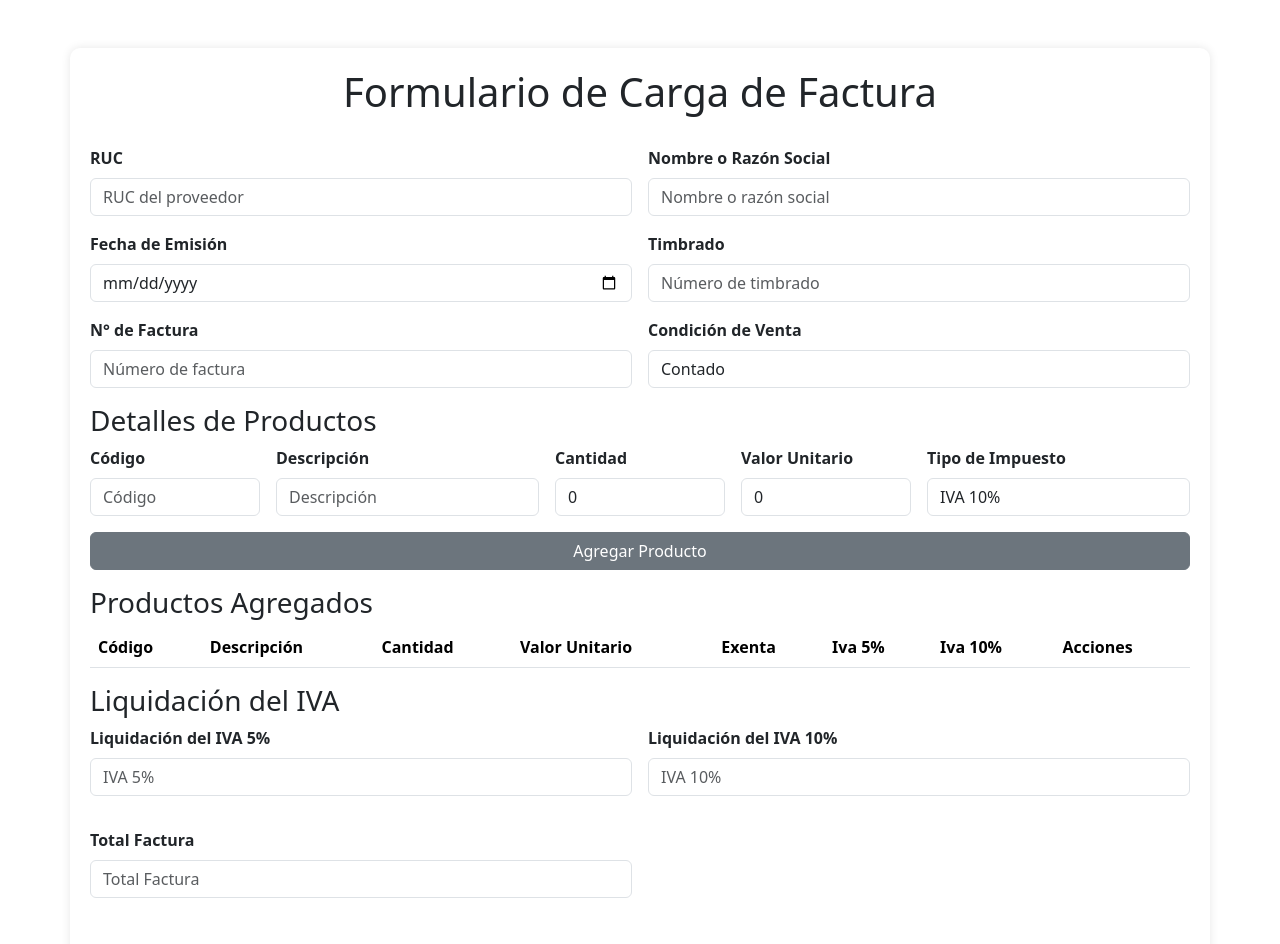
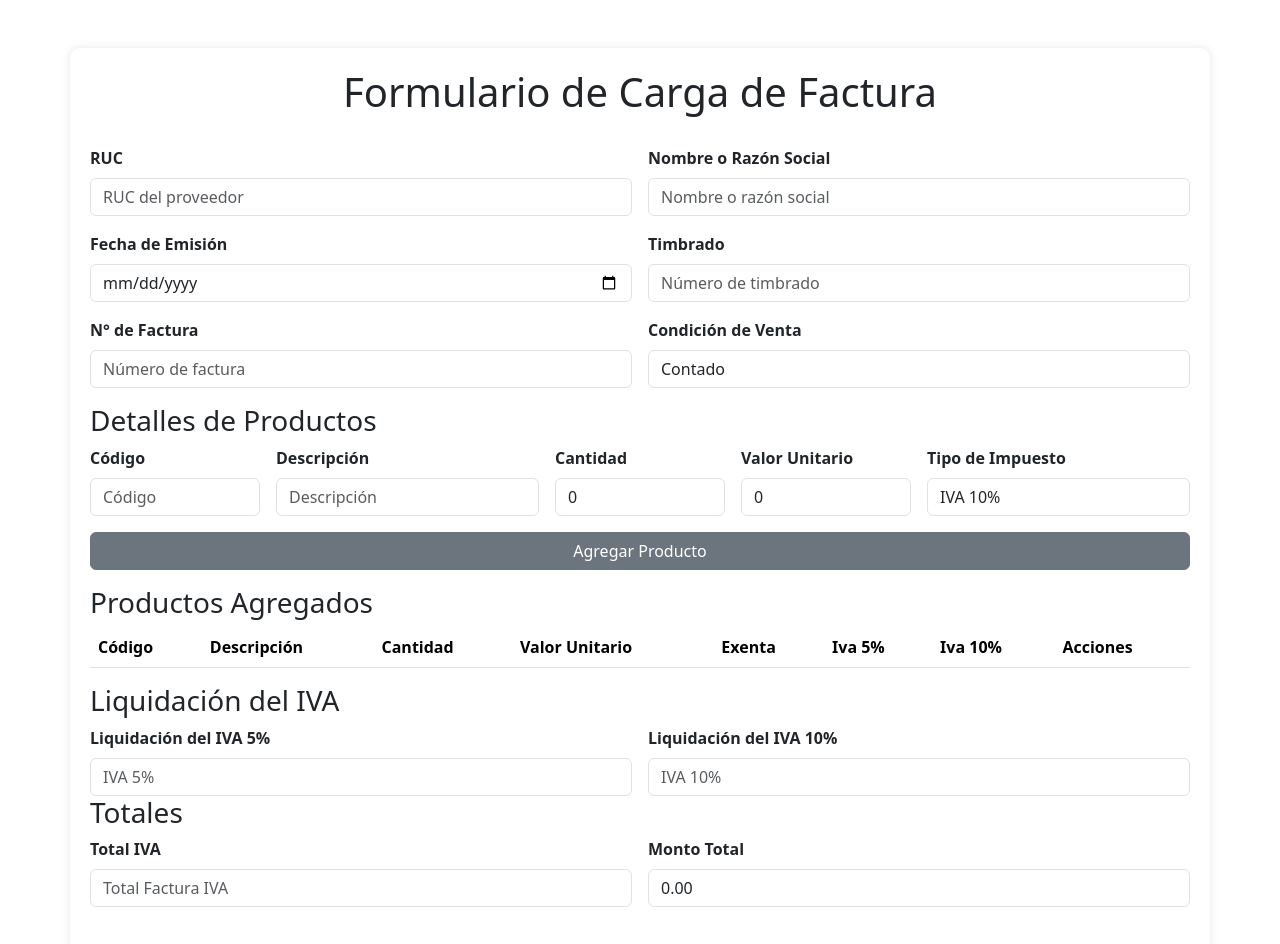
Before and after one commit to rodrigoWq/front-web-punto-de-venta, a Vue app: page /factura in a window 1280 px wide. Shown: the top 944 px of the page. Built offline with nearby package versions, Linux system fonts and the light colour scheme.

Commit message:
Iva fixes factura.vue

```diff
--- a/src/models/Factura.js
+++ b/src/models/Factura.js
@@ -34,12 +34,12 @@ export default class Factura {
       sumIva10  += Number(prod.iva10)  || 0;
     });
 
-    this.totalIvaExenta = sumExenta;
-    this.totalIva5      = sumIva5;
-    if (sumIva10 > 0) {
-      sumIva10 = sumIva10 / 11;   // 10% de IVA
-    }
-    this.totalIva10     = sumIva10;
-    this.totalFactura   = sumExenta + sumIva5 + sumIva10;
+    const r = n => Number(n.toFixed(2))
+
+    this.totalIvaExenta = r(sumExenta);
+    this.totalIva5      = r(sumIva5);
+    this.totalIva10     = r(sumIva10);
+    this.totalFactura   = r(sumIva5 + sumIva10);
+
   }
 }
--- a/src/models/Producto.js
+++ b/src/models/Producto.js
@@ -1,41 +1,52 @@
 // src/models/Producto.js
 export default class Producto {
   constructor({
-    id_detalle = null,
-    producto_id,
-    cantidad,
-    codigo_producto,
-    descripcion,
-    precio_unitario_bruto,
-    descuento,
-    precio_unitario_neto,
-    iva,
-    tipo_iva_id,
+    producto_id          = null,
+    cantidad             = 0,
+    codigo_producto      = '',
+    descripcion          = '',
+    precio_unitario_neto = 0,
+    tipo_iva_id          = 3
   }) {
-    // Asignar el identificador; se puede usar id_detalle según la lógica de negocio
-    this.id = id_detalle;
-    this.producto_id = producto_id || null;
-    this.descuento = descuento || 0;
-    this.precioUnitarioNeto = Number(precio_unitario_neto) || 0;
-    // Capturar el código del producto
-    this.codigo = codigo_producto || '';
-    // Capturar la descripción
-    this.descripcion = descripcion || '';
-    // Convertir cantidad a número
-    this.cantidad = Number(cantidad);
-    // Valor unitario a partir del precio_unitario_bruto
-    this.valorUnitario = Number(precio_unitario_bruto);
-    // Determinar el tipo de impuesto basándose en tipo_iva_id:
-    // 1 = IVA 10%, 2 = IVA 5%, de lo contrario se considera exenta.
-    this.tipoImpuesto = tipo_iva_id === 1 ? 'iva_10' : (tipo_iva_id === 2 ? 'iva_5' : 'exenta');
-    // Asignar impuestos según el tipo.
-    this.iva10 = this.tipoImpuesto === 'iva_10' ? Number(iva) : 0;
-    this.iva5 = this.tipoImpuesto === 'iva_5' ? Number(iva) : 0;
-    this.exenta = this.tipoImpuesto === 'exenta' ? Number(precio_unitario_bruto) * Number(cantidad) : 0;
+
+    this.producto_id  = producto_id;
+
+    this.codigo_producto = codigo_producto;
+    this.descripcion     = descripcion;
+
+    this.cantidad        = Number(cantidad) || 0;
+    this.precio_unitario_neto   = Number(precio_unitario_neto) || 0;
+
+
+    this.tipo_iva_id = Number(tipo_iva_id);
+    this.tipoImpuesto = this.tipo_iva_id === 1 || this.tipo_iva_id === 10
+                          ? 'iva_10'
+                          : this.tipo_iva_id === 2 ? 'iva_5' : 'exenta';
+
+
+    // Calcula las bases para IVA o exenta.
+    const base = this.cantidad * this.precio_unitario_neto;
+    if (this.tipoImpuesto === 'iva_10') {
+      // Se asume que el monto de IVA se calcula dividiendo la base entre 11 (ya que la base es el 90.9%)
+      this.iva10 = base / 11;
+      this.iva5 = 0;
+      this.exenta = 0;
+    } else if (this.tipoImpuesto === 'iva_5') {
+      // Si el 5% se calcula, se hace de forma similar. (Adapta la fórmula según tu necesidad)
+      this.iva5 = base / 21;  // por ejemplo
+      this.iva10 = 0;
+      this.exenta = 0;
+    } else {
+      // Exenta: toda la base va a exenta.
+      this.exenta = base;
+      this.iva10 = 0;
+      this.iva5 = 0;
+    }
+
   }
 
-    calcularTotal() {
-      this.totalProducto = this.cantidad * this.valorUnitario;
-      return this.totalProducto;
-    }
+  calcularTotal() {
+    this.totalProducto = this.cantidad * this.precio_unitario_neto;
+    return this.totalProducto;
   }
+}
--- a/src/views/Factura.vue
+++ b/src/views/Factura.vue
@@ -47,7 +47,7 @@
         </div>
         <div class="col-md-3">
           <label class="form-label">Descripción</label>
-          <input type="text" v-model="productoData.descripcion" class="form-control" placeholder="Descripción" @keydown.enter.prevent :readonly="readOnly" />
+          <input type="text" v-model="productoData.descripcion" class="form-control" placeholder="Descripción" @keydown.enter.prevent readOnly />
         </div>
         <div class="col-md-2">
           <label class="form-label">Cantidad</label>
@@ -55,11 +55,11 @@
         </div>
         <div class="col-md-2">
           <label class="form-label">Valor Unitario</label>
-          <input type="number" v-model.number="productoData.valorUnitario" class="form-control" placeholder="Valor Unitario" @keydown.enter.prevent :readonly="readOnly"/>
+          <input type="number" v-model.number="productoData.precio_unitario_neto" class="form-control" placeholder="Valor Unitario" @keydown.enter.prevent :readonly="readOnly"/>
         </div>
         <div class="col-md-3">
           <label class="form-label">Tipo de Impuesto</label>
-          <select v-model="productoData.tipoImpuesto" class="form-control" @keydown.enter.prevent :readonly="readOnly">
+          <select v-model="productoData.tipo_iva_id" class="form-control" @keydown.enter.prevent readOnly>
             <option :value="3">Exenta</option>
             <option :value="2">IVA 5%</option>
             <option :value="1">IVA 10%</option>
@@ -85,36 +85,34 @@
       <AppTable :headers="['Código', 'Descripción', 'Cantidad', 'Valor Unitario', 'Exenta', 'Iva 5%', 'Iva 10%', 'Acciones']">
         <tr v-for="(producto, index) in factura.productos" :key="index">
           <td>
-            <input v-if="productoEditandoIndex === index" v-model="productoData.codigo" class="form-control form-control-sm" />
-            <span v-else>{{ producto.codigo_producto}}</span>
+            <span>{{ producto.codigo_producto}}</span>
           </td>
           <td>
-            <input v-if="productoEditandoIndex === index" v-model="productoData.descripcion" class="form-control form-control-sm" />
-            <span v-else>{{ producto.descripcion }}</span>
+            <span>{{ producto.descripcion }}</span>
           </td>
           <td>
             <input v-if="productoEditandoIndex === index" v-model.number="productoData.cantidad" type="number" class="form-control form-control-sm" />
             <span v-else>{{ producto.cantidad }}</span>
           </td>
           <td>
-            <input v-if="productoEditandoIndex === index" v-model.number="productoData.precioUnitarioNeto" type="number" class="form-control form-control-sm" />
-            <span v-else>{{ producto.precio_unitario_bruto }}</span>
+            <input v-if="productoEditandoIndex === index" v-model.number="productoData.precio_unitario_neto" type="number" class="form-control form-control-sm" />
+            <span v-else>{{ producto.precio_unitario_neto  }}</span>
           </td>
           <td>
             <span v-if="producto.tipo_iva_id === 3">
-              {{ producto.cantidad * producto.precio_unitario_bruto }}
+              {{ producto.cantidad * producto.precio_unitario_neto }}
             </span>
             <span v-else></span>
           </td>
           <td>
             <span v-if="producto.tipo_iva_id === 2">
-              {{ producto.cantidad * producto.precio_unitario_bruto }}
+              {{ producto.cantidad * producto.precio_unitario_neto }}
             </span>
             <span v-else></span>
           </td>
           <td>
-            <span v-if="producto.tipo_iva_id === 1">
-              {{ producto.cantidad * producto.precio_unitario_bruto }}
+            <span v-if="producto.tipo_iva_id === 1 || producto.tipo_iva_id === 10">
+              {{ producto.cantidad * producto.precio_unitario_neto }}
             </span>
             <span v-else></span>
           </td>
@@ -139,20 +137,25 @@
           <div class="row g-3">
             <div class="col-md-6">
               <label for="iva_5" class="form-label">Liquidación del IVA 5%</label>
-              <input type="number" class="form-control" id="iva_5" :value="factura.totalIva5" placeholder="IVA 5%"  />
+              <input type="number" class="form-control" id="iva_5" :value="factura.totalIva5" placeholder="IVA 5%" readonly  />
             </div>
             <div class="col-md-6">
               <label for="iva_10" class="form-label">Liquidación del IVA 10%</label>
-              <input type="number" class="form-control" id="iva_10" :value="factura.totalIva10" placeholder="IVA 10%"  />
+              <input type="number" class="form-control" id="iva_10" :value="factura.totalIva10" placeholder="IVA 10%" readonly  />
             </div>
           </div>
-          <div class="row g-3 mt-3">
-
+          <h3>Totales</h3>
+          <div class="row g-3">
             <div class="col-md-6">
-              <label for="total_factura" class="form-label">Total Factura</label>
-              <input type="number" class="form-control" id="total_factura" :value="factura.totalFactura" placeholder="Total Factura"  />
+              <label for="total_factura" class="form-label">Total IVA</label>
+              <input type="number" id="total_factura" class="form-control" :value="factura.totalFactura" placeholder="Total Factura IVA" readonly />
+            </div>
+            <div class="col-md-6">
+              <label for="monto_total" class="form-label">Monto Total</label>
+              <input type="number" id="monto_total" class="form-control" :value="montoTotal" placeholder="Monto Total" readonly />
             </div>
           </div>
+
 
           <div class ="d-grid gap-2 mt-4">
             <button v-if="!readOnly" type="submit" class="btn btn-success mt-4" >Guardar Factura</button>
@@ -189,8 +192,8 @@ export default {
               id: null,
               descripcion: '',
               cantidad: 0,
-              valorUnitario: 0,
-              tipoImpuesto: 1,
+              precio_unitario_neto: 0,
+              tipo_iva_id: 1,
               iva10: 0,
               iva5: 0,
               exenta: 0,
@@ -202,8 +205,8 @@ export default {
           nuevoProducto: {
             codigo: '',
             descripcion: '',
-            valorUnitario: 0,
-            tipoImpuesto: 'exenta',
+            precio_unitario_neto: 0,
+            tipo_iva_id: 'exenta',
           },
           facturas: [], // Almacenará las facturas cargadas desde el servicio
           productoEditandoIndex: null // Índice para identificar el producto que se está editando
@@ -218,8 +221,8 @@ export default {
         const producto = response.data;
         if (producto) {
           this.productoData.descripcion = producto.descripcion;
-          this.productoData.valorUnitario = producto.valorUnitario || 0;
-          this.productoData.tipoImpuesto = producto.tipo_iva;
+          this.productoData.precio_unitario_neto = producto.valorUnitario || 0;
+          this.productoData.tipo_iva_id = producto.tipo_iva;
           this.productoData.id = producto.producto_id || null;
         } else {
           this.registerModalTitle = "Producto no encontrado";
@@ -317,12 +320,12 @@ export default {
         this.nuevoProducto = { codigo: '', descripcion: '', valorUnitario: 0, tipoImpuesto: 'exenta' };
       },
       calcularImpuestoPorTipo() {
-        const subtotal = Number(this.productoData.cantidad) * Number(this.productoData.valorUnitario);
-        if (this.productoData.tipoImpuesto === 'exenta') {
+        const subtotal = Number(this.productoData.cantidad) * Number(this.productoData.precio_unitario_neto);
+        if (this.productoData.tipo_iva_id === 'exenta') {
           this.productoData.exenta = subtotal;
           this.productoData.iva5   = 0;
           this.productoData.iva10  = 0;
-        } else if (this.productoData.tipoImpuesto === 'iva5') {
+        } else if (this.productoData.tipo_iva_id === 'iva5') {
           this.productoData.iva5   = subtotal;
           this.productoData.exenta = 0;
           this.productoData.iva10  = 0;
@@ -339,7 +342,7 @@ export default {
         //this.productoData = { ...this.nuevoProducto, cantidad: 1 }; // Copiar datos del nuevo producto al formulario principal
         this.closeRegisterModal(); // Cerrar el modal
        },
-        agregarProducto() {
+      agregarProducto() {
           this.calcularImpuestoPorTipo();
           const producto = new Producto(this.productoData);
           console.log("Producto a agregar:", producto);
@@ -362,8 +365,8 @@ export default {
           codigo: '',
           descripcion: '',
           cantidad: 0,
-          valorUnitario: 0,
-          tipoImpuesto: 'iva10',
+          precio_unitario_neto: 0,
+          tipo_iva_id: 'iva10',
           exenta: 0,
           iva5: 0,
           iva10: 0
@@ -374,7 +377,8 @@ export default {
           // Cargar el producto en el formulario para editar
           const producto = this.factura.productos[index];
           this.productoData = { ...producto };
-          this.productoEditandoIndex = index; // Indicar que estamos en modo edición
+          this.productoEditandoIndex = index;
+          console.log(this.productoData) // Indicar que estamos en modo edición
       },
       guardarEdicionProducto() {
           // Llama a agregarProducto para guardar los cambios
@@ -409,7 +413,7 @@ export default {
               cantidad: Number(producto.cantidad),
               precio_unitario_bruto: Number(producto.valorUnitario),
               descuento: 0.00,
-              tipo_iva: Number(producto.tipoImpuesto),
+              tipo_iva: Number(producto.tipo_iva_id),
               fecha_vencimiento: producto.fechaVencimiento ? new Date(producto.fechaVencimiento).toISOString() : null
             }))
           };
@@ -426,12 +430,28 @@ export default {
         }
       }
 
+
   },
   async mounted() {
     if (this.$route.params.id) {
       // Cargar la factura existente si hay un id
       this.readOnly = true;
       await this.cargarFacturaDesdeParams();
+    }
+  },
+  computed: {
+    montoTotal () {
+
+      return this.factura.productos.reduce((suma, p) => {
+        const base = p.cantidad * p.precio_unitario_neto;
+
+        if (p.tipo_iva_id === 1) {
+          return suma + base;
+        } else if (p.tipo_iva_id === 2) {
+          return suma + base;
+        }
+        return suma + base;
+      }, 0).toFixed(2);
     }
   },
   watch: {
@@ -457,8 +477,8 @@ export default {
           queryData.productos.forEach(producto => {
             this.factura.agregarProducto({
               ...producto,
-              valorUnitario: producto.valorUnitario || 0,
-              tipoImpuesto: producto.iva || 'exenta',
+              precio_unitario_neto: producto.valorUnitario || 0,
+              tipo_iva_id: producto.iva || 'exenta',
               id: producto.producto_id,
             });
           });
```
